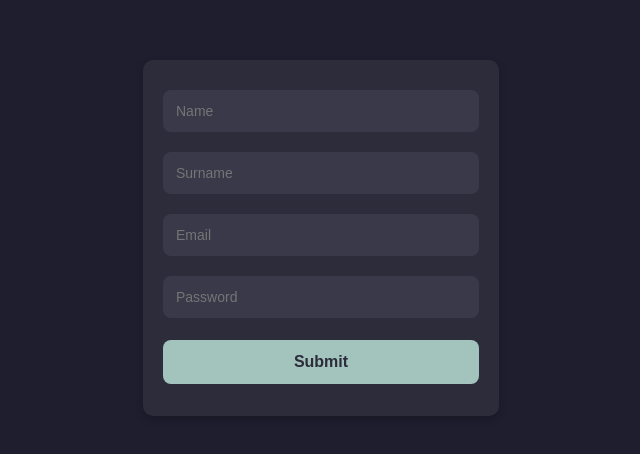
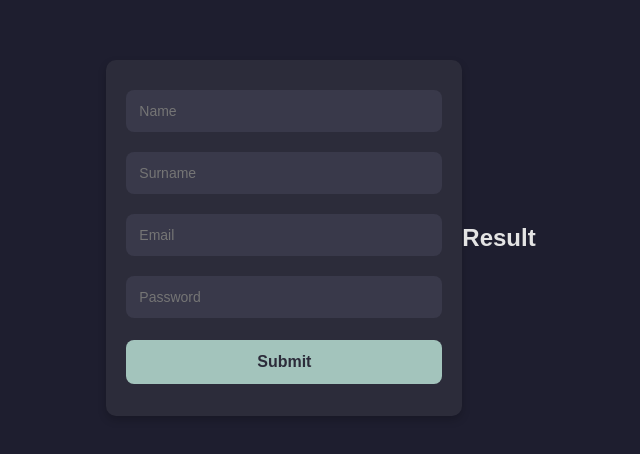
Before and after one commit to chumachenkoUA/technical-task-1, a website: page index.html in a window 1280 px wide. Shown: the part 170-624 px from the top of the page, without its empty margins (319-959 px from the left). Drawn offline with Linux system fonts and the light colour scheme.

Commit message:
oshjvuiopvahpsuidfh

```diff
--- a/index.html
+++ b/index.html
@@ -15,6 +15,10 @@
         <input id="password" type="password" placeholder="Password">
         <button type="submit" id="submit">Submit</button>
     </form>
+    <div class="result">
+        <h2>Result</h2>
+        <p id="result-text"></p>
+    </div>
 </main>
 <script src="index.js"></script>
 </body>
```
